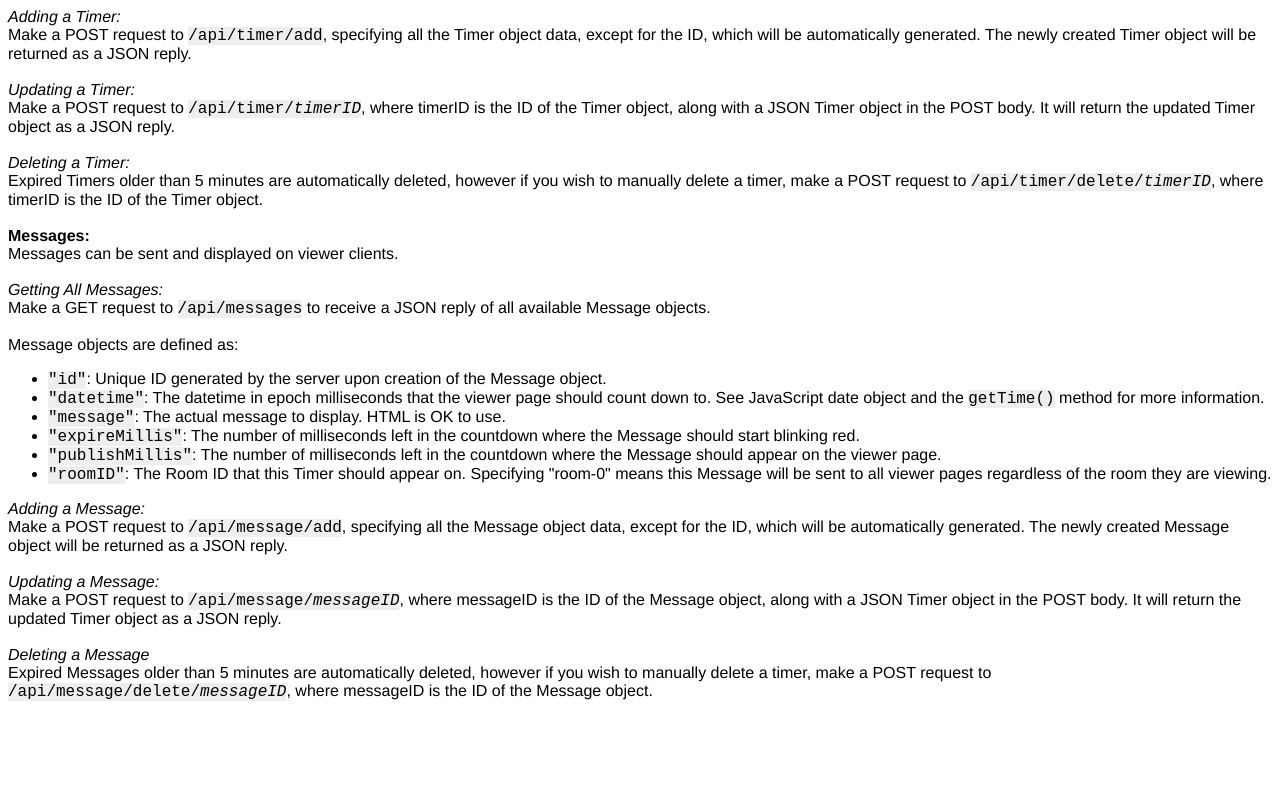
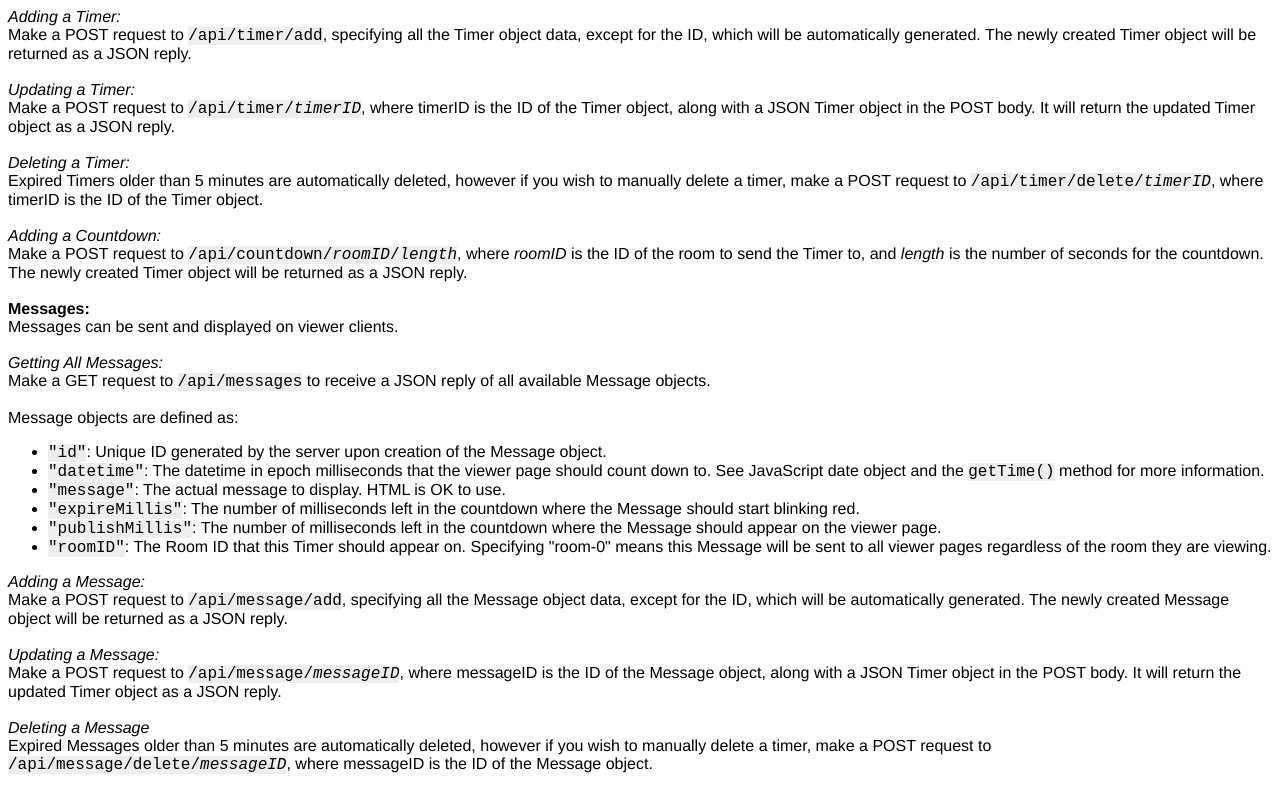
Before and after one commit to josephdadams/TimeKeeper, a website: page views/about.html in a window 1280 px wide. Shown: the part 1320-2120 px from the top of the page. Before the commit the page ends 2047 px from the top, so only its background shows below. Drawn offline with Linux system fonts and the light colour scheme.

Commit message:
updated documentation

```diff
--- a/views/about.html
+++ b/views/about.html
@@ -96,6 +96,9 @@ THE SOFTWARE IS PROVIDED "AS IS", WITHOUT WARRANTY OF ANY KIND, EXPRESS OR IMPLI
         <i>Deleting a Timer:</i><br />
         Expired Timers older than 5 minutes are automatically deleted, however if you wish to manually delete a timer, make a POST request to <span class="code">/api/timer/delete/<i>timerID</i></span>, where timerID is the ID of the Timer object.
         <br /><br />
+        <i>Adding a Countdown:</i><br />
+        Make a POST request to <span class="code">/api/countdown/<i>roomID</i>/<i>length</i></span>, where <i>roomID</i> is the ID of the room to send the Timer to, and <i>length</i> is the number of seconds for the countdown. The newly created Timer object will be returned as a JSON reply.
+        <br /><br />
         <b>Messages:</b><br />
         Messages can be sent and displayed on viewer clients.<br /><br />
         <i>Getting All Messages:</i><br />
```
